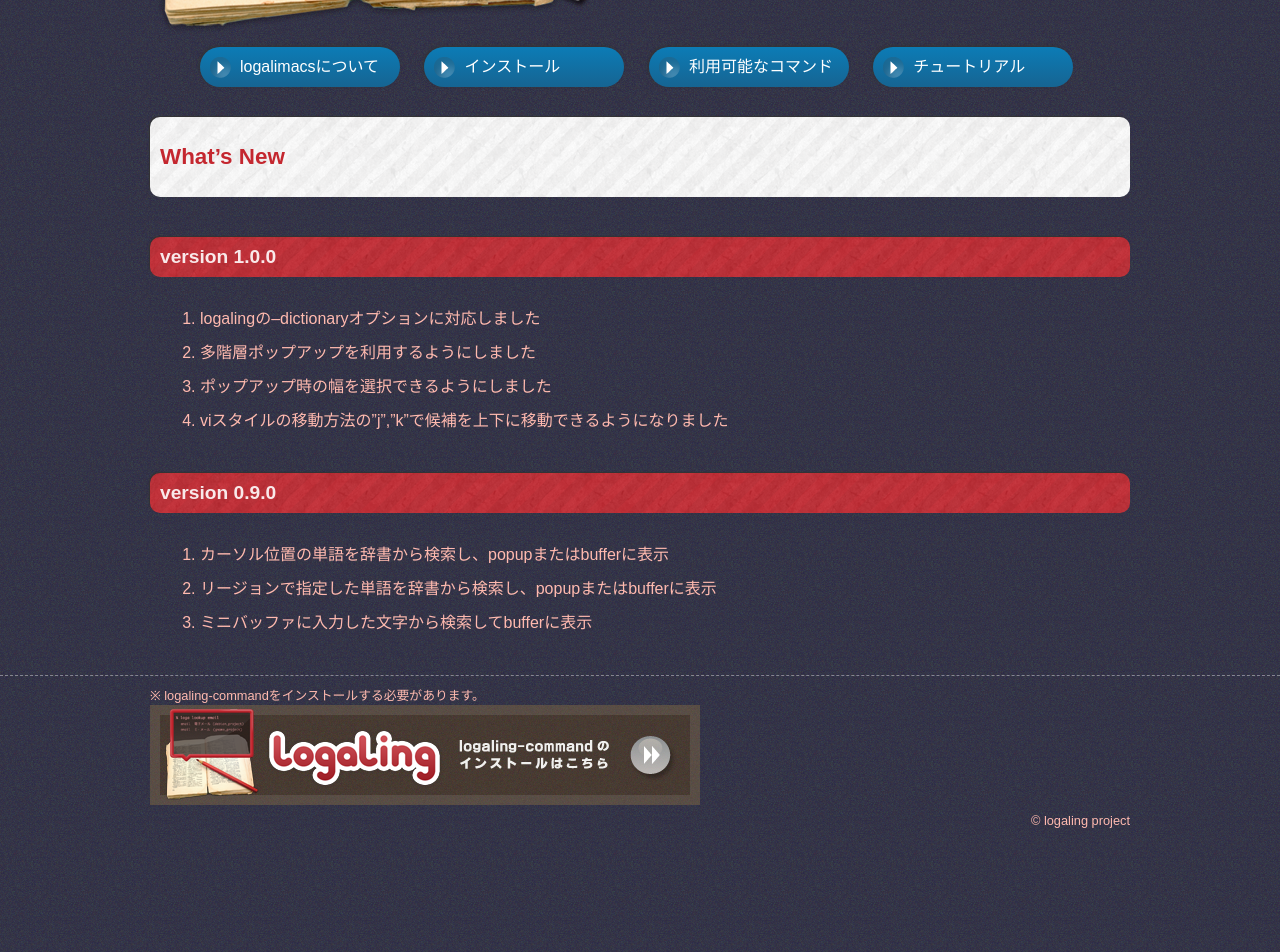
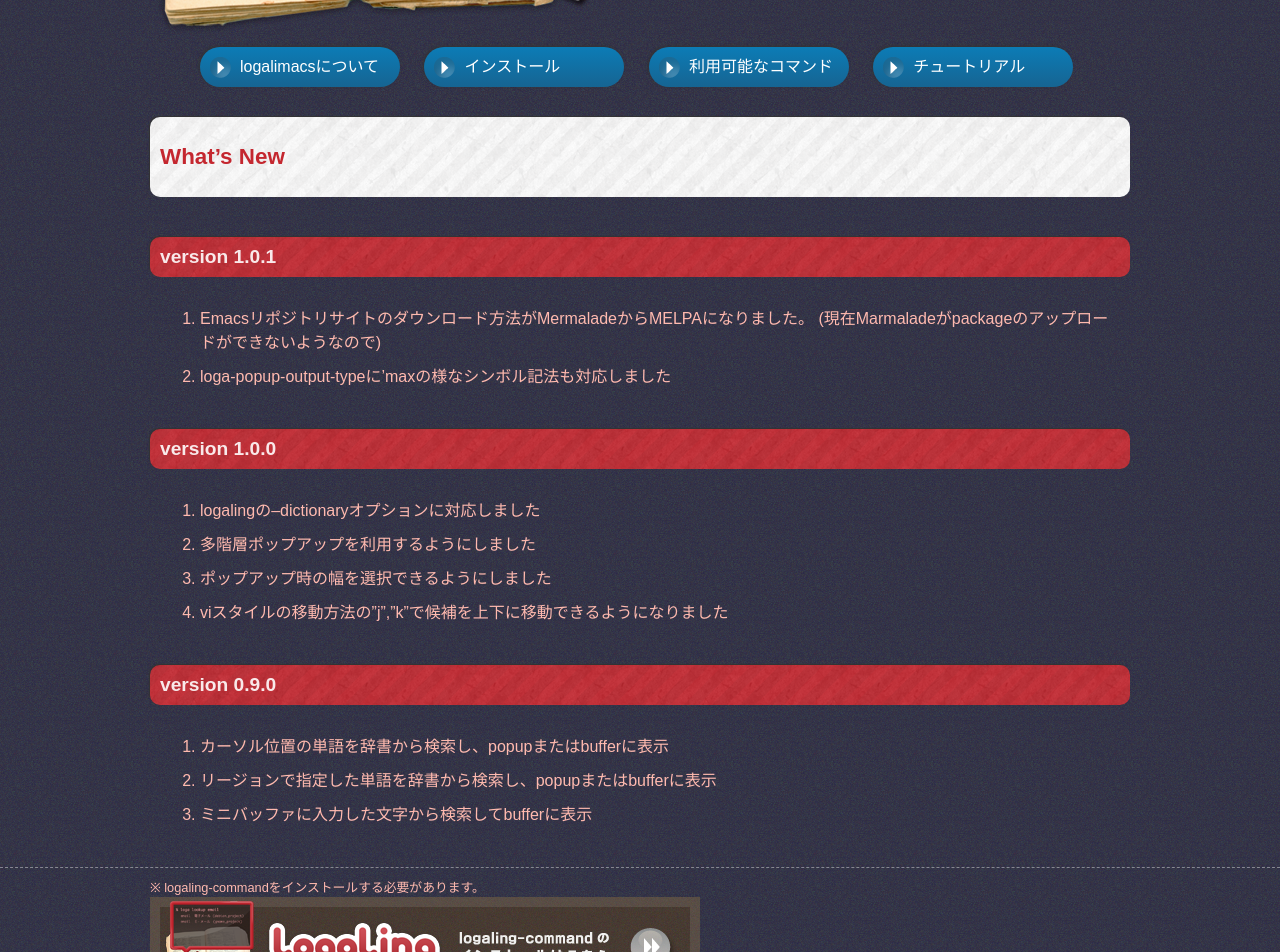
Before and after one commit to logaling/logaling.github.com, a Jekyll site: the page built from logalimacs/index.md, in a window 1280 px wide. Shown: the part 402-1354 px from the top of the page. Built offline with Jekyll 4.4.1, drawn with Linux system fonts in a browser that asks for light colours; some web fonts are replaced; Markdown is read by kramdown in place of the engine named in the settings.

Commit message:
improve document for next release

```diff
--- a/logalimacs/index.md
+++ b/logalimacs/index.md
@@ -6,7 +6,15 @@ title: logalimacs
 # What's New
 
 <!-- ## version 1.0.x -->
-<!-- 1. loga-popup-output-typeに'maxの様なシンボル記法も対応しました -\-> -->
+<!-- ?? 単語が見つからなかった場合text-translatorによるfallbackをできるようにしました -->
+<!-- MELPAで自動でダウンロードした方がよいと思うが現状text-translatorはパッケージ依存の -->
+<!-- フォーマットに対応してないのでtext-translatorの作者にpull request, -->
+<!-- MELPAの作者にpull request後アナウンスしようと思っています -->
+
+## version 1.0.1
+1. Emacsリポジトリサイトのダウンロード方法がMermaladeからMELPAになりました。
+   (現在Marmaladeがpackageのアップロードができないようなので)
+2. loga-popup-output-typeに'maxの様なシンボル記法も対応しました
 
 ## version 1.0.0
 1. logalingの--dictionaryオプションに対応しました
```
